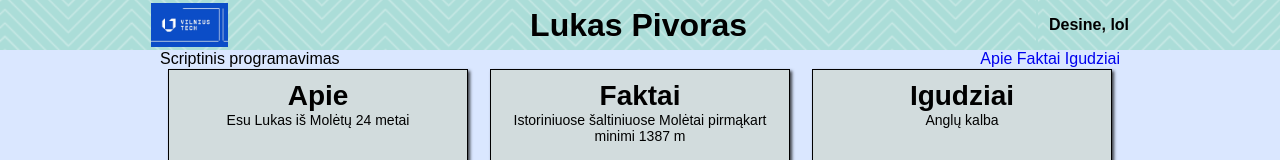
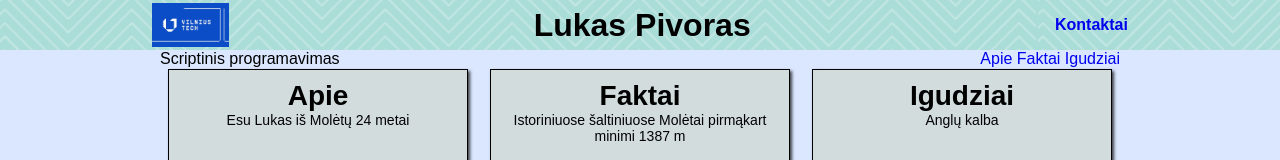
Before and after one commit to Madcat1337/Scriptinis-HTML-CSS-JAVA, a plain HTML site: page Index.html in a window 1280 px wide. Shown: the top 160 px of the page. Drawn offline with Linux system fonts and the light colour scheme.

Commit message:
Bandymas pahostint

```diff
--- a/9Laboratorinis.html
+++ b/Index.html
@@ -18,7 +18,7 @@
       <div class="navbar">
         <div class="logo"><img src="vgtu.jpg" /></div>
         <h1 class="center">Lukas Pivoras</h1>
-        <div>Desine, lol</div>
+        <div><a href="#kontaktai"> Kontaktai </a></div>
       </div>
     </header>
 
@@ -58,7 +58,7 @@
 
     <footer>
       <div>
-        <h3>Kontaktai</h3>
+        <h3 id="kontaktai">Kontaktai</h3>
         <p>Tel. nr. +37069420420</p>
         <p>Adresas: Sauletekio al. 19</p>
         <p>Email: extrem65x@gmail.com</p>
```
